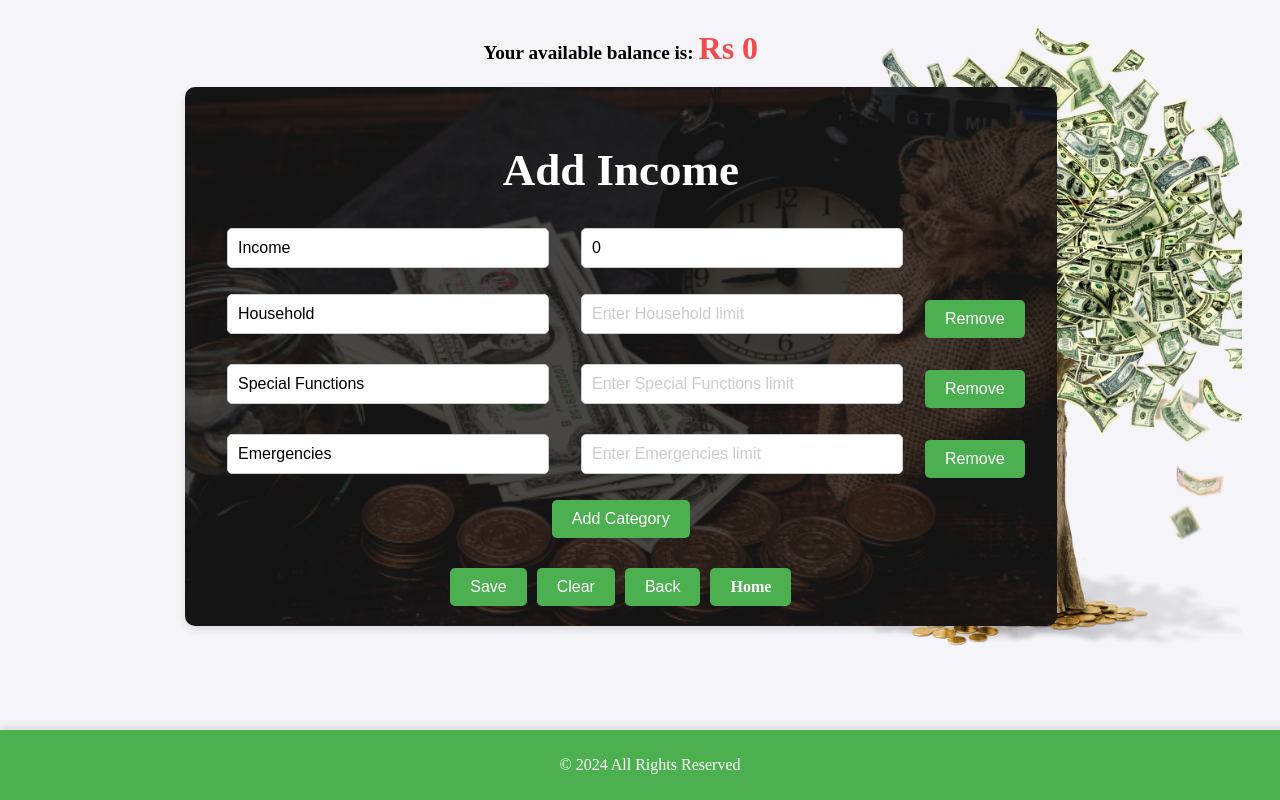
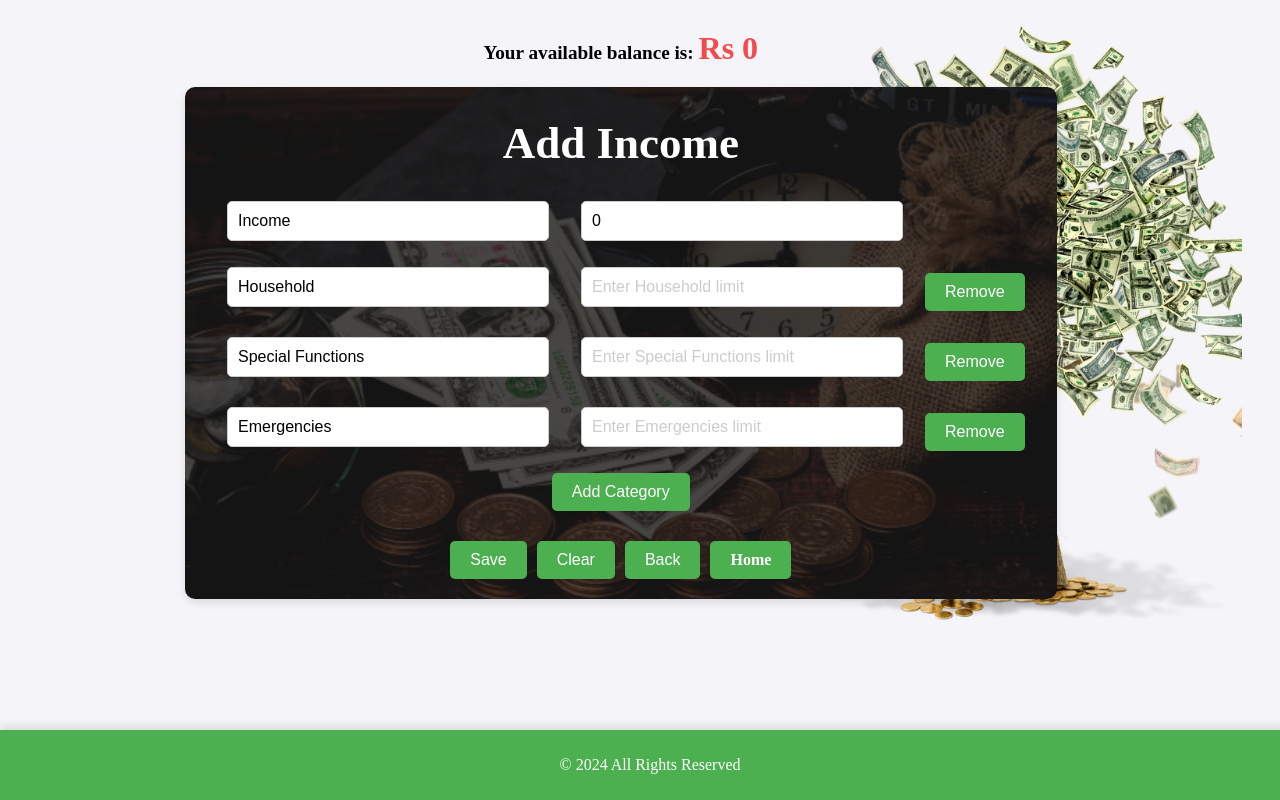
Before and after one commit to anasbm1000/reactJSBasics, a React (Create React App) app in the folder expensetracker/: page /income in a window 1280 px wide. Built offline with nearby package versions, Linux system fonts and the light colour scheme.

Commit message:
Updated styling of bar chart

```diff
--- a/expensetracker/src/App.css
+++ b/expensetracker/src/App.css
@@ -480,6 +480,7 @@
 
 .profile-form.addincome h2 {
   color: #ffffff;
+  margin-top: 10px;
 }
 
 .profile-form.addincome th {
@@ -573,3 +574,8 @@
 .form-buttons.expenseclear .home-button {
   margin-top: 20px;
 }
+
+#chart_div {
+  margin-left: 5%;
+  padding: 20px;
+}
```
